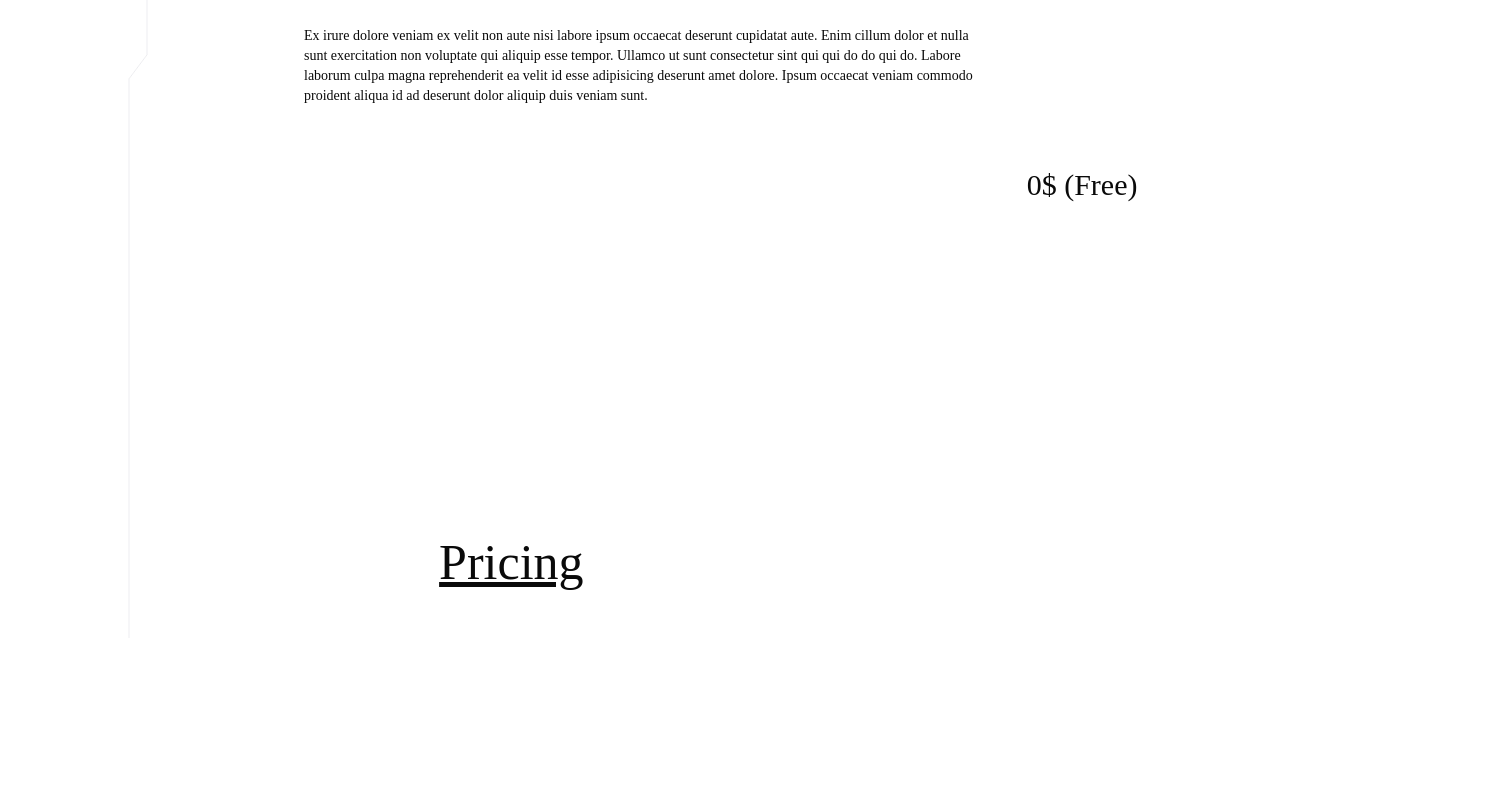
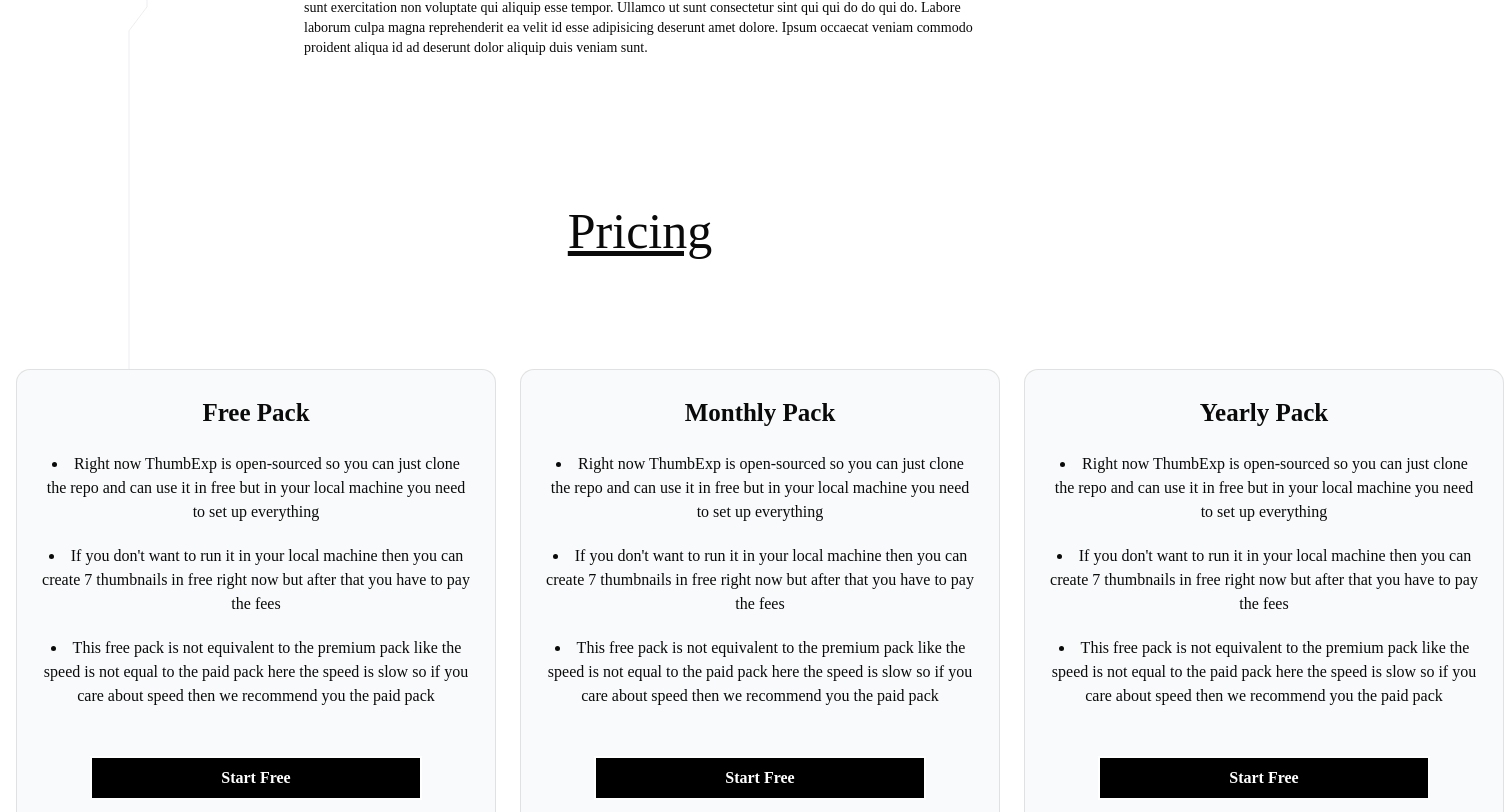
Before and after one commit to SuperexMack/ThumbExp, a Next.js app in the folder Frontend/client/: page / in a window 1280 px wide. Shown: the part 3404-4216 px from the top of the page, 1504 px wide, since content can reach past the window. Built offline with nearby package versions, Linux system fonts and the light colour scheme.

Commit message:
Added the pricing seciton

```diff
--- a/Frontend/client/app/Components/pricing.tsx
+++ b/Frontend/client/app/Components/pricing.tsx
@@ -1,14 +1,121 @@
+"use client";
+
+import {
+  CardBody,
+  CardContainer,
+  CardItem,
+} from "../../components/ui/3d-card.tsx";
+
 export default function pricing() {
   return (
     <>
-      <div className="flex w-full h-auto p-2 flex justify-around space-x-5">
-        <div className="w-full h-screen p-2 flex justify-center items-center">
+      <div className="flex mt-[4rem] w-full h-auto p-2 flex-col justify-center space-y-5">
+        <div className="flex justify-center mt-[1rem]">
           <h1 className="flex underline text-[50px]">Pricing</h1>
         </div>
 
-        {/* Free Pricing Card */}
-        <div className="h-[300px] w-[300px] flex flex-col space-y-4">
-          <h1 className="text-[30px]">0$ (Free)</h1>
+        <div className="flex justify-around space-x-6">
+          <CardContainer className="inter-var">
+            <CardBody className="bg-gray-50 relative group/card  dark:hover:shadow-2xl dark:hover:shadow-emerald-500/[0.1] dark:bg-black dark:border-white/[0.2] border-black/[0.1] w-auto sm:w-[30rem] h-auto rounded-xl p-6 border  ">
+              <div className="flex w-full justify-center">
+                <h1 className="text-[25px] font-bold">Free Pack</h1>
+              </div>
+
+              <div className="flex flex-col items-center space-y-5 mt-[20px]">
+                <li className="text-center">
+                  Right now ThumbExp is open-sourced so you can just clone the
+                  repo and can use it in free but in your local machine you need
+                  to set up everything
+                </li>
+
+                <li className="text-center">
+                  If you don't want to run it in your local machine then you can
+                  create 7 thumbnails in free right now but after that you have
+                  to pay the fees
+                </li>
+
+                <li className="text-center">
+                  This free pack is not equivalent to the premium pack like the
+                  speed is not equal to the paid pack here the speed is slow so
+                  if you care about speed then we recommend you the paid pack
+                </li>
+              </div>
+
+              <div className="w-full h-auto p-2 flex mt-[40px] items-center justify-center">
+                <button className="p-2 border-2 border-white w-[80%] bg-black text-white font-bold">
+                  Start Free
+                </button>
+              </div>
+            </CardBody>
+          </CardContainer>
+
+          <CardContainer className="inter-var">
+            <CardBody className="bg-gray-50 relative group/card  dark:hover:shadow-2xl dark:hover:shadow-emerald-500/[0.1] dark:bg-black dark:border-white/[0.2] border-black/[0.1] w-auto sm:w-[30rem] h-auto rounded-xl p-6 border  ">
+              <div className="flex w-full justify-center">
+                <h1 className="text-[25px] font-bold">Monthly Pack</h1>
+              </div>
+
+              <div className="flex flex-col items-center space-y-5 mt-[20px]">
+                <li className="text-center">
+                  Right now ThumbExp is open-sourced so you can just clone the
+                  repo and can use it in free but in your local machine you need
+                  to set up everything
+                </li>
+
+                <li className="text-center">
+                  If you don't want to run it in your local machine then you can
+                  create 7 thumbnails in free right now but after that you have
+                  to pay the fees
+                </li>
+
+                <li className="text-center">
+                  This free pack is not equivalent to the premium pack like the
+                  speed is not equal to the paid pack here the speed is slow so
+                  if you care about speed then we recommend you the paid pack
+                </li>
+              </div>
+
+              <div className="w-full h-auto p-2 flex mt-[40px] items-center justify-center">
+                <button className="p-2 border-2 border-white w-[80%] bg-black text-white font-bold">
+                  Start Free
+                </button>
+              </div>
+            </CardBody>
+          </CardContainer>
+
+          <CardContainer className="inter-var">
+            <CardBody className="bg-gray-50 relative group/card  dark:hover:shadow-2xl dark:hover:shadow-emerald-500/[0.1] dark:bg-black dark:border-white/[0.2] border-black/[0.1] w-auto sm:w-[30rem] h-auto rounded-xl p-6 border  ">
+              <div className="flex w-full justify-center">
+                <h1 className="text-[25px] font-bold">Yearly Pack</h1>
+              </div>
+
+              <div className="flex flex-col items-center space-y-5 mt-[20px]">
+                <li className="text-center">
+                  Right now ThumbExp is open-sourced so you can just clone the
+                  repo and can use it in free but in your local machine you need
+                  to set up everything
+                </li>
+
+                <li className="text-center">
+                  If you don't want to run it in your local machine then you can
+                  create 7 thumbnails in free right now but after that you have
+                  to pay the fees
+                </li>
+
+                <li className="text-center">
+                  This free pack is not equivalent to the premium pack like the
+                  speed is not equal to the paid pack here the speed is slow so
+                  if you care about speed then we recommend you the paid pack
+                </li>
+              </div>
+
+              <div className="w-full h-auto p-2 flex mt-[40px] items-center justify-center">
+                <button className="p-2 border-2 border-white w-[80%] bg-black text-white font-bold">
+                  Start Free
+                </button>
+              </div>
+            </CardBody>
+          </CardContainer>
         </div>
       </div>
     </>
--- a/Frontend/client/app/page.tsx
+++ b/Frontend/client/app/page.tsx
@@ -13,7 +13,7 @@ export default function Home() {
           <TopHeader></TopHeader>
         </div>
 
-        <div className="mt-[6rem] w-full h-auto p-2 items-center">
+        <div className="mt-[3rem] w-full h-auto p-2 items-center">
           <div className="w-full h-auto p-2 flex items-center justify-center">
             <h1 className="text-[50px] font-bold underline">Features</h1>
           </div>
--- /dev/null
+++ b/Frontend/client/components/ui/3d-card.tsx
@@ -0,0 +1,155 @@
+"use client";
+
+import { cn } from "@/lib/utils";
+
+import React, {
+  createContext,
+  useState,
+  useContext,
+  useRef,
+  useEffect,
+} from "react";
+
+const MouseEnterContext = createContext<
+  [boolean, React.Dispatch<React.SetStateAction<boolean>>] | undefined
+>(undefined);
+
+export const CardContainer = ({
+  children,
+  className,
+  containerClassName,
+}: {
+  children?: React.ReactNode;
+  className?: string;
+  containerClassName?: string;
+}) => {
+  const containerRef = useRef<HTMLDivElement>(null);
+  const [isMouseEntered, setIsMouseEntered] = useState(false);
+
+  const handleMouseMove = (e: React.MouseEvent<HTMLDivElement>) => {
+    if (!containerRef.current) return;
+    const { left, top, width, height } =
+      containerRef.current.getBoundingClientRect();
+    const x = (e.clientX - left - width / 2) / 25;
+    const y = (e.clientY - top - height / 2) / 25;
+    containerRef.current.style.transform = `rotateY(${x}deg) rotateX(${y}deg)`;
+  };
+
+  const handleMouseEnter = (e: React.MouseEvent<HTMLDivElement>) => {
+    setIsMouseEntered(true);
+    if (!containerRef.current) return;
+  };
+
+  const handleMouseLeave = (e: React.MouseEvent<HTMLDivElement>) => {
+    if (!containerRef.current) return;
+    setIsMouseEntered(false);
+    containerRef.current.style.transform = `rotateY(0deg) rotateX(0deg)`;
+  };
+  return (
+    <MouseEnterContext.Provider value={[isMouseEntered, setIsMouseEntered]}>
+      <div
+        className={cn(
+          "py-20 flex items-center justify-center",
+          containerClassName
+        )}
+        style={{
+          perspective: "1000px",
+        }}
+      >
+        <div
+          ref={containerRef}
+          onMouseEnter={handleMouseEnter}
+          onMouseMove={handleMouseMove}
+          onMouseLeave={handleMouseLeave}
+          className={cn(
+            "flex items-center justify-center relative transition-all duration-200 ease-linear",
+            className
+          )}
+          style={{
+            transformStyle: "preserve-3d",
+          }}
+        >
+          {children}
+        </div>
+      </div>
+    </MouseEnterContext.Provider>
+  );
+};
+
+export const CardBody = ({
+  children,
+  className,
+}: {
+  children: React.ReactNode;
+  className?: string;
+}) => {
+  return (
+    <div
+      className={cn(
+        "h-96 w-96 [transform-style:preserve-3d]  [&>*]:[transform-style:preserve-3d]",
+        className
+      )}
+    >
+      {children}
+    </div>
+  );
+};
+
+export const CardItem = ({
+  as: Tag = "div",
+  children,
+  className,
+  translateX = 0,
+  translateY = 0,
+  translateZ = 0,
+  rotateX = 0,
+  rotateY = 0,
+  rotateZ = 0,
+  ...rest
+}: {
+  as?: React.ElementType;
+  children: React.ReactNode;
+  className?: string;
+  translateX?: number | string;
+  translateY?: number | string;
+  translateZ?: number | string;
+  rotateX?: number | string;
+  rotateY?: number | string;
+  rotateZ?: number | string;
+  [key: string]: any;
+}) => {
+  const ref = useRef<HTMLDivElement>(null);
+  const [isMouseEntered] = useMouseEnter();
+
+  useEffect(() => {
+    handleAnimations();
+  }, [isMouseEntered]);
+
+  const handleAnimations = () => {
+    if (!ref.current) return;
+    if (isMouseEntered) {
+      ref.current.style.transform = `translateX(${translateX}px) translateY(${translateY}px) translateZ(${translateZ}px) rotateX(${rotateX}deg) rotateY(${rotateY}deg) rotateZ(${rotateZ}deg)`;
+    } else {
+      ref.current.style.transform = `translateX(0px) translateY(0px) translateZ(0px) rotateX(0deg) rotateY(0deg) rotateZ(0deg)`;
+    }
+  };
+
+  return (
+    <Tag
+      ref={ref}
+      className={cn("w-fit transition duration-200 ease-linear", className)}
+      {...rest}
+    >
+      {children}
+    </Tag>
+  );
+};
+
+// Create a hook to use the context
+export const useMouseEnter = () => {
+  const context = useContext(MouseEnterContext);
+  if (context === undefined) {
+    throw new Error("useMouseEnter must be used within a MouseEnterProvider");
+  }
+  return context;
+};
```
